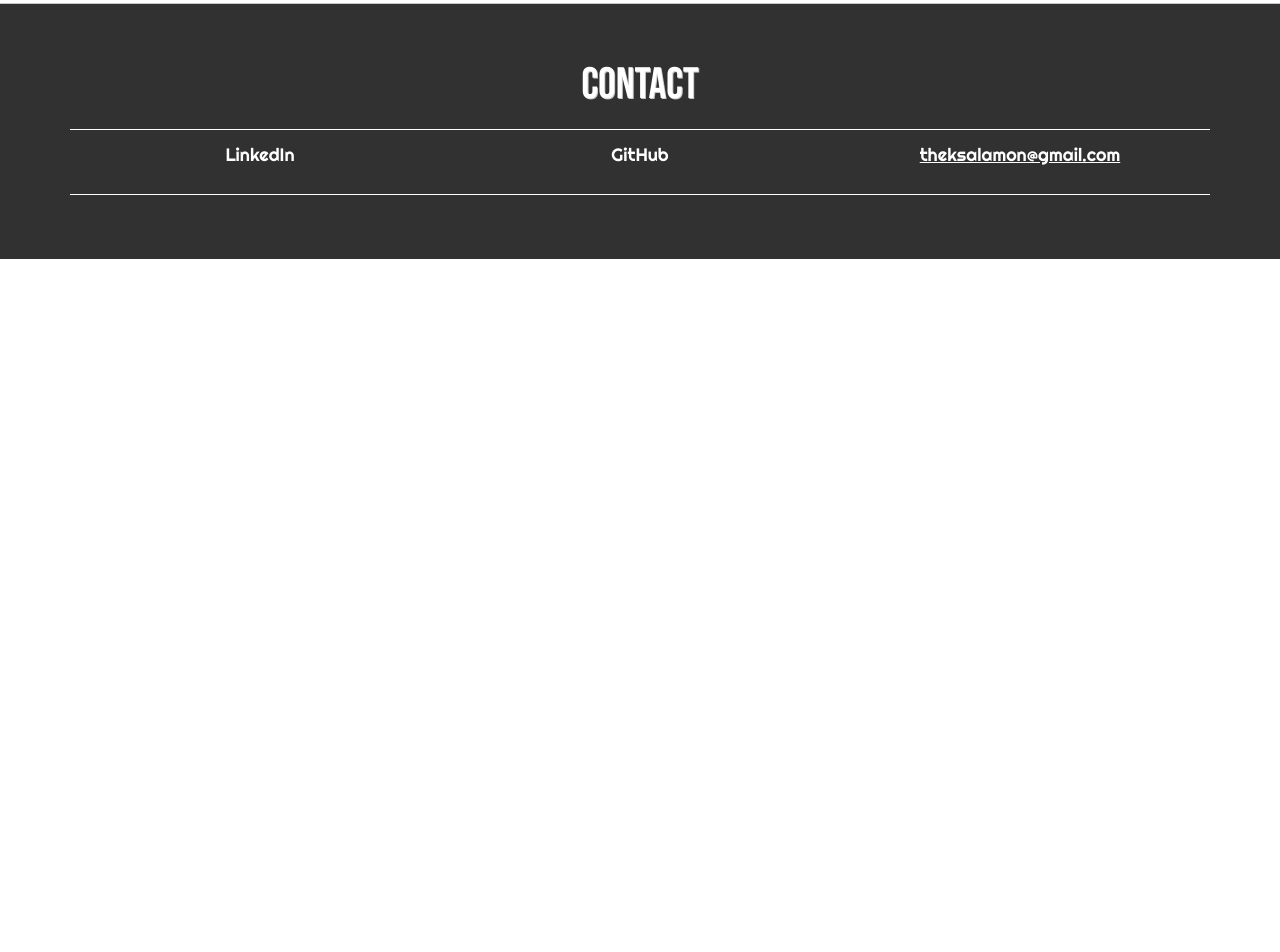
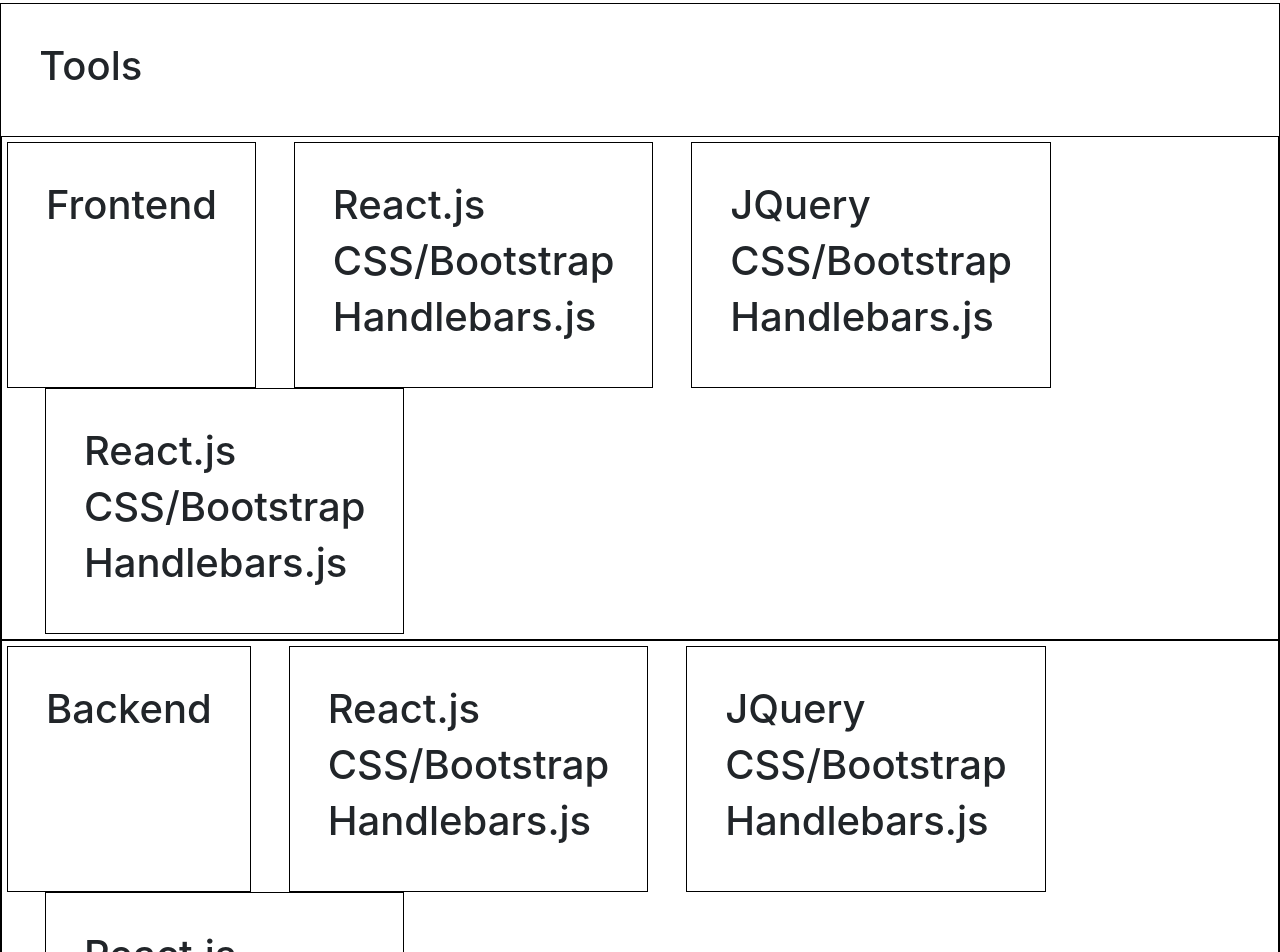
Before and after one commit to kevin-salamon/React-Portfolio, a React (Create React App) app: page / in a window 1280 px wide. Shown: the part 1520-2472 px from the top of the page. Before the commit the page ends 1779 px from the top, so only its background shows below. Built offline with nearby package versions, Linux system fonts and the light colour scheme; a web font is replaced by a local one.

Commit message:
added construction outline for skills section on main page

```diff
--- a/src/App.js
+++ b/src/App.js
@@ -38,6 +38,49 @@
         </div>
       </div>
     </div>
+    <div className="skills-container">
+      <h1 className="skill-area-title">Tools</h1>
+      <div className="skills-section-flex">
+        <div className="skill-box-title">
+          <h1>Frontend</h1>
+        </div>
+        <div className="skill-box">
+          <h1>React.js</h1>
+          <h1>CSS/Bootstrap</h1>
+          <h1>Handlebars.js</h1>
+        </div>
+        <div className="skill-box">
+          <h1>JQuery</h1>
+          <h1>CSS/Bootstrap</h1>
+          <h1>Handlebars.js</h1>
+        </div>
+        <div className="skill-box">
+          <h1>React.js</h1>
+          <h1>CSS/Bootstrap</h1>
+          <h1>Handlebars.js</h1>
+        </div>
+      </div>
+      <div className="skills-section-flex">
+        <div className="skill-box-title">
+          <h1>Backend</h1>
+        </div>
+        <div className="skill-box">
+          <h1>React.js</h1>
+          <h1>CSS/Bootstrap</h1>
+          <h1>Handlebars.js</h1>
+        </div>
+        <div className="skill-box">
+          <h1>JQuery</h1>
+          <h1>CSS/Bootstrap</h1>
+          <h1>Handlebars.js</h1>
+        </div>
+        <div className="skill-box">
+          <h1>React.js</h1>
+          <h1>CSS/Bootstrap</h1>
+          <h1>Handlebars.js</h1>
+        </div>
+      </div>
+    </div>
   <Footer />
   </>
   );
--- a/src/style.css
+++ b/src/style.css
@@ -225,6 +225,36 @@
     margin: 1000px;
 }
 
+.skills-container {
+    width: 100%;
+    border: 1px solid black
+}
+
+.skill-area-title {
+    padding: 3%;
+}
+
+.skills-section-flex {
+    width: 100%;
+    display: flex;
+    flex-direction: row;
+    flex-wrap: wrap;
+    border: 1px solid black;
+    padding: 5px;
+}
+
+.skill-box-title {
+    padding: 3%;
+    border: 1px solid black;
+}
+
+.skill-box {
+    margin-left: 3%;
+    font-size: 20px;
+    padding: 3%;
+    border: 1px solid black;
+}
+
 
   @media screen and (min-width: 578px) {
 
```
Lines whose indentation alone changed are shown as unchanged.
